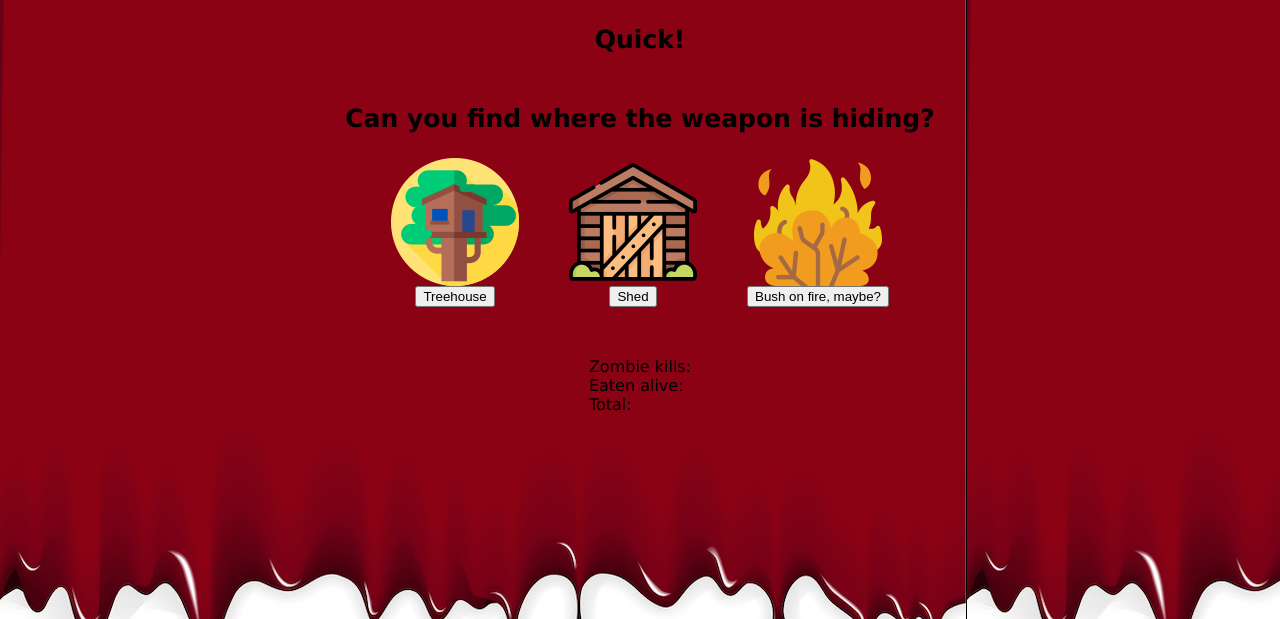
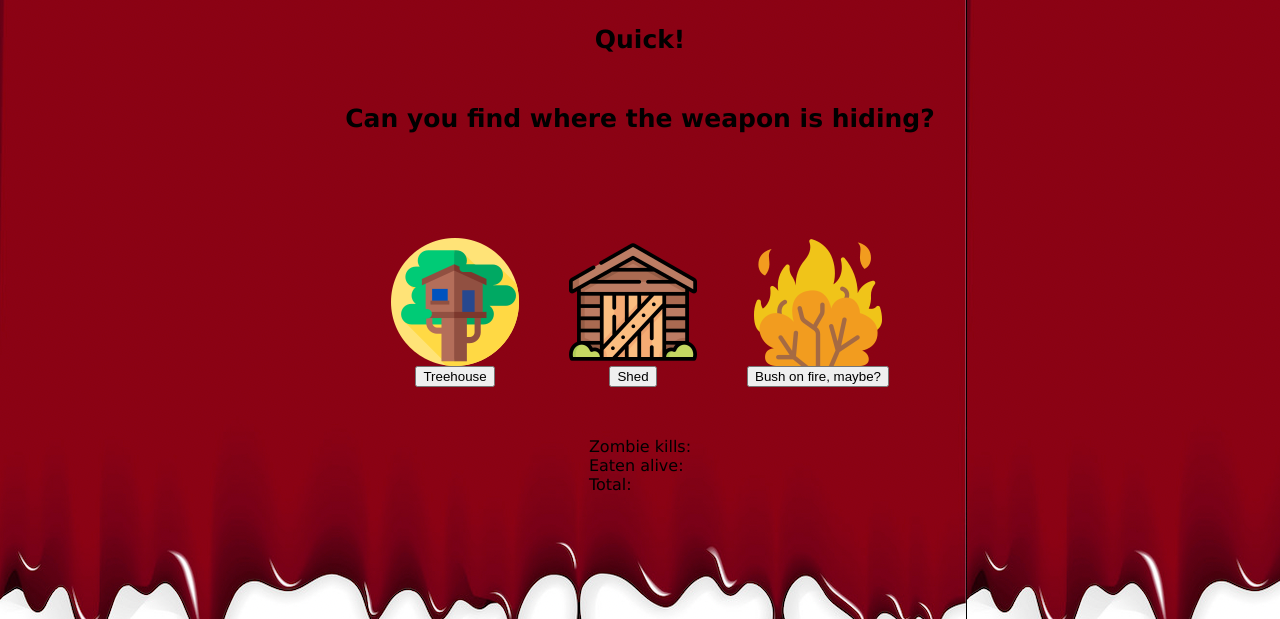
Before and after one commit to jessicalmosby/special-chainsaw-game, a plain HTML site: page index.html in a window 1280 px wide. Shown: the part 181-800 px from the top of the page. Drawn offline with Linux system fonts and the light colour scheme.

Commit message:
moved images down to not cover text

```diff
--- a/styles/style.css
+++ b/styles/style.css
@@ -27,13 +27,14 @@ p {
     flex-direction: column;
     align-items: center;
     z-index: 10;
+    margin-top: 80px;
 }
 
 .chainsaw {
     height: 50px;
     width: 50px;
     position: absolute;
-    top: 400px;
+    top: 475px;
     z-index: -10;
 }
 
```
